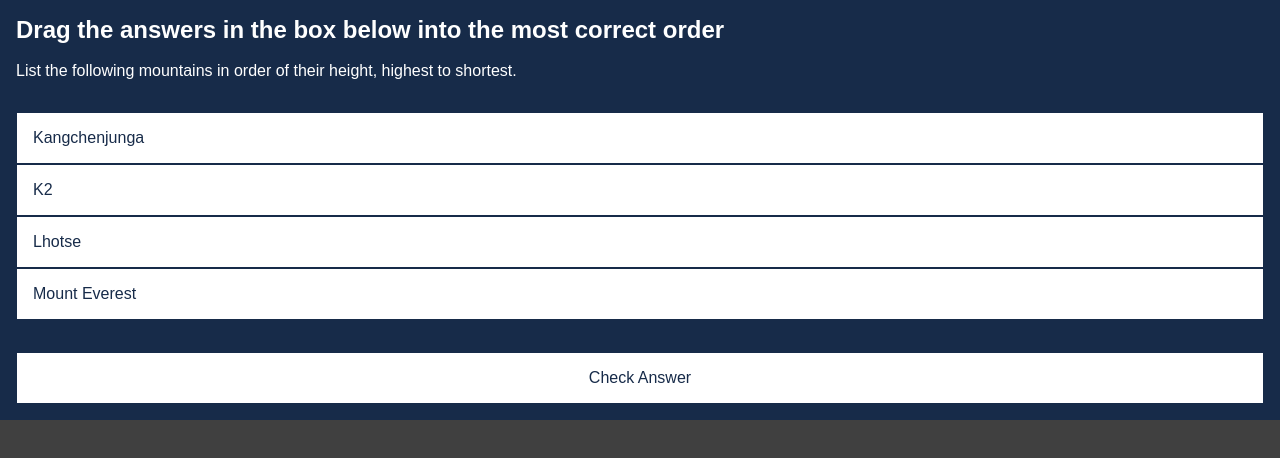
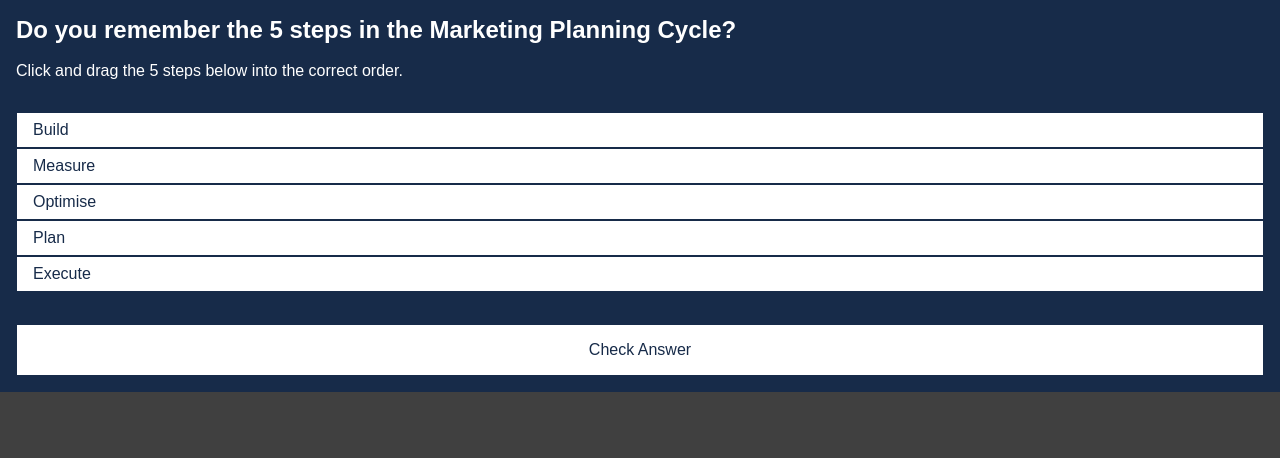
Before and after one commit to Digital-Access/Drag-n-Drop-Template, a plain HTML site: page index.html in a window 1280 px wide. Drawn offline with Linux system fonts and the light colour scheme; a web font is replaced by a local one.

Commit message:
generate items

```diff
--- a/index.html
+++ b/index.html
@@ -12,16 +12,12 @@
 <body>
 
     <div class="instructionContainer">
-        <h2 id="instructions" class=" instructions">Drag the answers in the box below into the most correct order</h2>
+        <h2 id="instructions" class=" instructions"></h2>
         <br>
-        <p id="question" >List the following mountains in order of their height, highest to shortest. </p>
+        <p id="question" > </p>
     </div>
 
     <div id="container" class="container">
-        <p class="draggable" draggable="true">Kangchenjunga</p>
-        <p class="draggable" draggable="true">K2</p>
-        <p class="draggable" draggable="true">Lhotse</p>
-        <p class="draggable" draggable="true">Mount Everest</p>
     </div>
 
     <div class="instructionContainer">
--- a/script.js
+++ b/script.js
@@ -1,15 +1,43 @@
-const draggables = document.querySelectorAll('.draggable')
-const containers = document.querySelectorAll('.container')
-const checkAnswer = document.getElementById('checkAnswer')
+const config = {
+    instructions: "Do you remember the 5 steps in the Marketing Planning Cycle?",
+    question: "Click and drag the 5 steps below into the correct order.",
+    options: [
+        "Build",
+        "Measure",
+        "Optimise",
+        "Plan",
+        "Execute"
+    ],
+    answers: [
+        "Plan",
+        "Build",
+        "Execute",
+        "Measure",
+        "Optimise"
+    ]
+}
+
+const instructions = document.getElementById('instructions')
+const question = document.getElementById('question')
+
+instructions.textContent = config.instructions
+question.textContent =config.question
+
 const container = document.getElementById('container')
 
+let i = 0;
+config.options.forEach(element => {
+    const newSortable = document.createElement("p");
+    newSortable.className = 'draggable';
+    newSortable.draggable = 'true';
+    newSortable.textContent = config.options[i];
+    container.appendChild(newSortable);
+    i++;
+});
 
-const sortOptions = {
-    option1: "Mount Everest",
-    option2: "K2",
-    option3: "Kangchenjunga",
-    option4: "Lhotse"
-}
+const containers = document.querySelectorAll('.container')
+const draggables = document.querySelectorAll('.draggable')
+const checkAnswer = document.getElementById('checkAnswer')
 
 draggables.forEach(draggable => {
     draggable.addEventListener('dragstart', () => {
@@ -55,12 +83,19 @@ function getDragAfterElement(container, y) {
 
 checkAnswer.textContent = 'Check Answer'
 
-checkAnswer.addEventListener('click', () => {
-    if (container.children[0].textContent === sortOptions.option1 &&
-        container.children[1].textContent === sortOptions.option2 &&
-        container.children[2].textContent === sortOptions.option3 &&
-        container.children[3].textContent === sortOptions.option4
-    ) {
+const checkAnswers = () => {
+    const containerChildren = Array.from(container.children)
+    const answerOrder = [...config.answers]
+    const arrangedOrder = []
+
+    containerChildren.forEach(element => {
+        arrangedOrder.push(element.textContent)
+    });
+
+
+    let j = 0;
+    arrangedOrder.forEach(element => {
+        if (arrangedOrder[j] === answerOrder[j]) {
             checkAnswer.textContent = "Well Done! That's correct!"
             checkAnswer.classList.add('correct')
         } else {
@@ -68,7 +103,16 @@ checkAnswer.addEventListener('click', () => {
             checkAnswer.classList.remove('correct')
             setTimeout(() => {
                 checkAnswer.textContent = "Check Again"
-        }, 2000);
+            }, 1000);
+        }
+        j++;
+    });
+
+
+
+
 }
 
-})
+checkAnswer.addEventListener('click', checkAnswers)
+
+const celebrationWindow = document.createElement('img')
--- a/style.css
+++ b/style.css
@@ -47,7 +47,7 @@ body {
 }
 
 .draggable {
-    padding: 1rem;
+    padding: 0.5rem 1rem 0.5rem 1rem;
     background-color: white;
     border: 1px solid #172B49;
     cursor: move;
```
Lines whose indentation alone changed are shown as unchanged.
